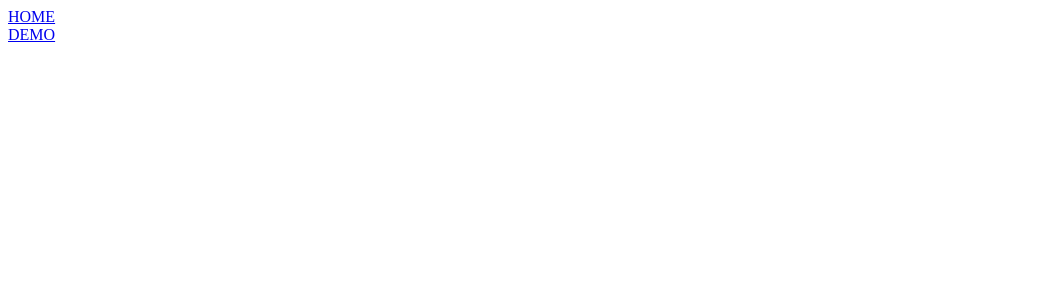
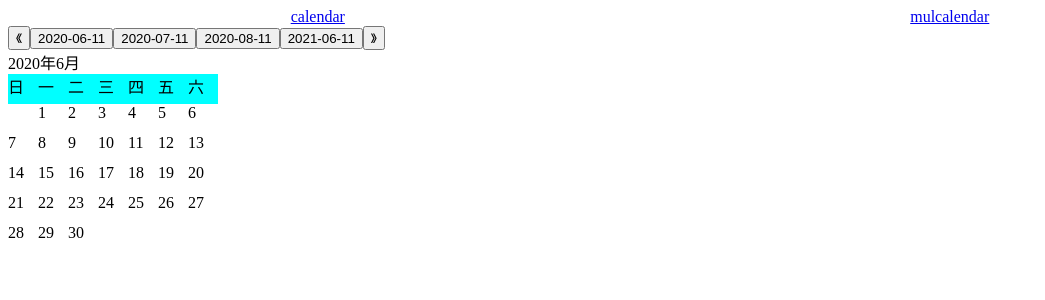
Before and after one commit to lan-he/mingxuan-component, a Vue app: page /calendar in a window 1280 px wide. Shown: the top 300 px of the page, without its empty margins (0-1045 px from the left). Built offline with nearby package versions, Linux system fonts and the light colour scheme.

Commit message:
完善路由功能

```diff
--- a/src/App.vue
+++ b/src/App.vue
@@ -1,8 +1,9 @@
 <template>
   <div id="app">
-    <router-link to="/home">HOME</router-link>
-    <br>
-    <router-link to="/demo">DEMO</router-link>
+    <div class="router-list">
+      <router-link to="/calendar">calendar</router-link>
+      <router-link to="/mulcalendar">mulcalendar</router-link>
+    </div>
     <router-view></router-view>
   </div>
 </template>
@@ -14,4 +15,8 @@ export default {
 }
 </script>
 <style>
+.router-list {
+  display: flex;
+  justify-content: space-around;
+}
 </style>
--- /dev/null
+++ b/src/page/home/index.vue
@@ -0,0 +1,23 @@
+<template>
+  <div>
+    <Calendar />
+  </div>
+</template>
+
+<script>
+import Calendar from '@/components/Calendar'
+export default {
+  data() {
+    return {
+
+    }
+  },
+  components: {
+    Calendar
+  }
+}
+</script>
+
+<style>
+
+</style>
--- a/src/router/index.js
+++ b/src/router/index.js
@@ -1,15 +1,15 @@
 export default {
-  mode: 'history', //hash/history
+  mode: 'history', // hash/history
   routes: [
-    { path: '/', redirect: '/home' },
+    { path: '/', redirect: '/calendar' },
     {
-      path: '/home',
+      path: '/calendar',
       name: 'calendar',
-      component: (resolve) => require(['@/components/Calendar'], resolve),
+      component: (resolve) => require(['@/page/home'], resolve),
     },{
-      path: '/demo',
-      name: 'demo',
-      component: (resolve) => require(['@/components/demo'], resolve),
+      path: '/mulcalendar',
+      name: 'MulCalendar',
+      component: (resolve) => require(['@/components/MulCalendar'], resolve),
     }
   ],
 }
--- a/vue.config.js
+++ b/vue.config.js
@@ -1,7 +1,7 @@
 module.exports = {
   // 开发环境中使用的端口
   devServer: {
-    port: 8001
+    port: 614
   },
   // 取消生成map文件（map文件可以准确的输出是哪一行哪一列有错）
   productionSourceMap: false,
```
Also changed, not shown: src/page/tree/index.vue (added, +20 -0 lines), src/components/MulCalendar.vue (renamed from src/components/demo.vue).
